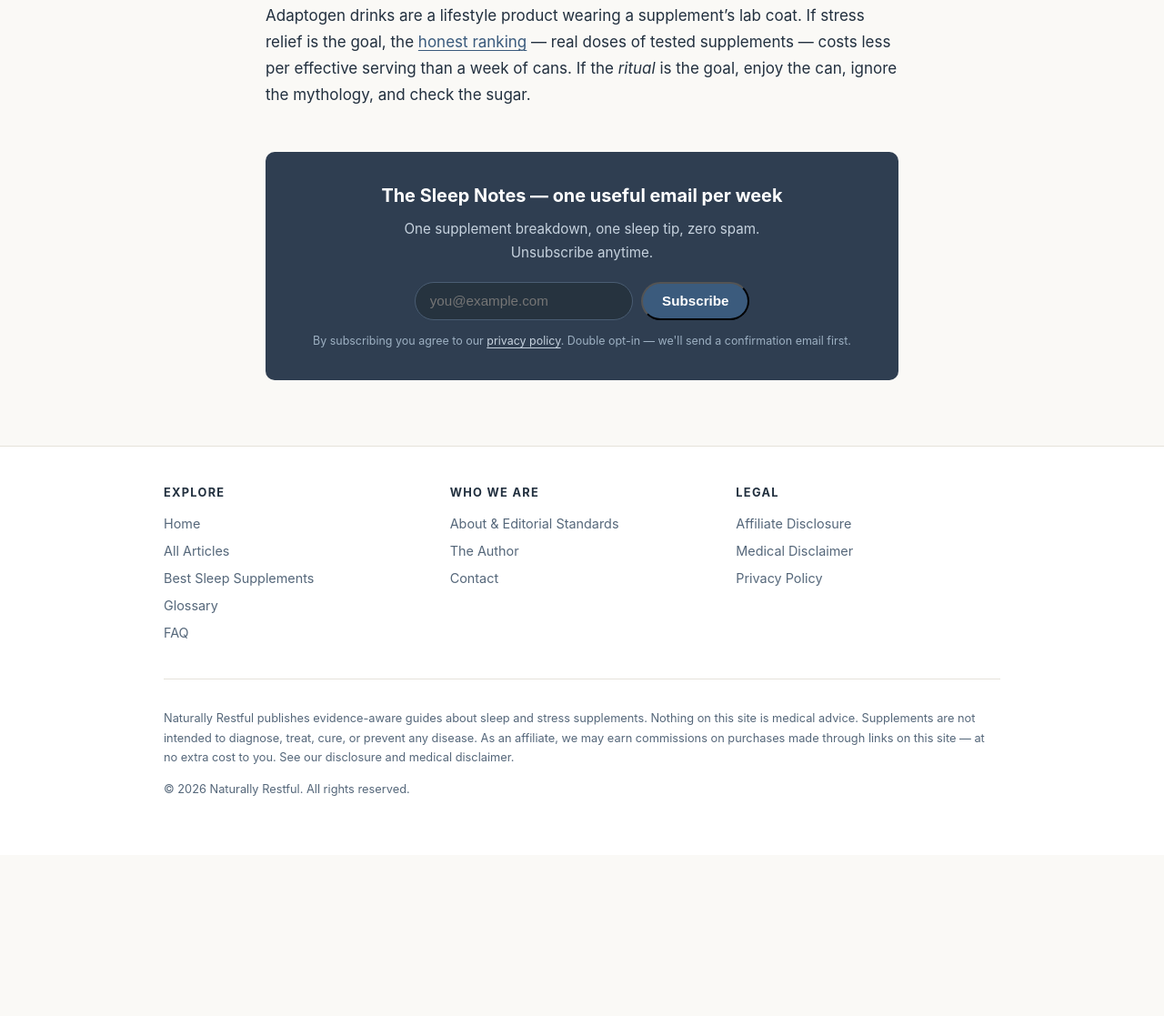
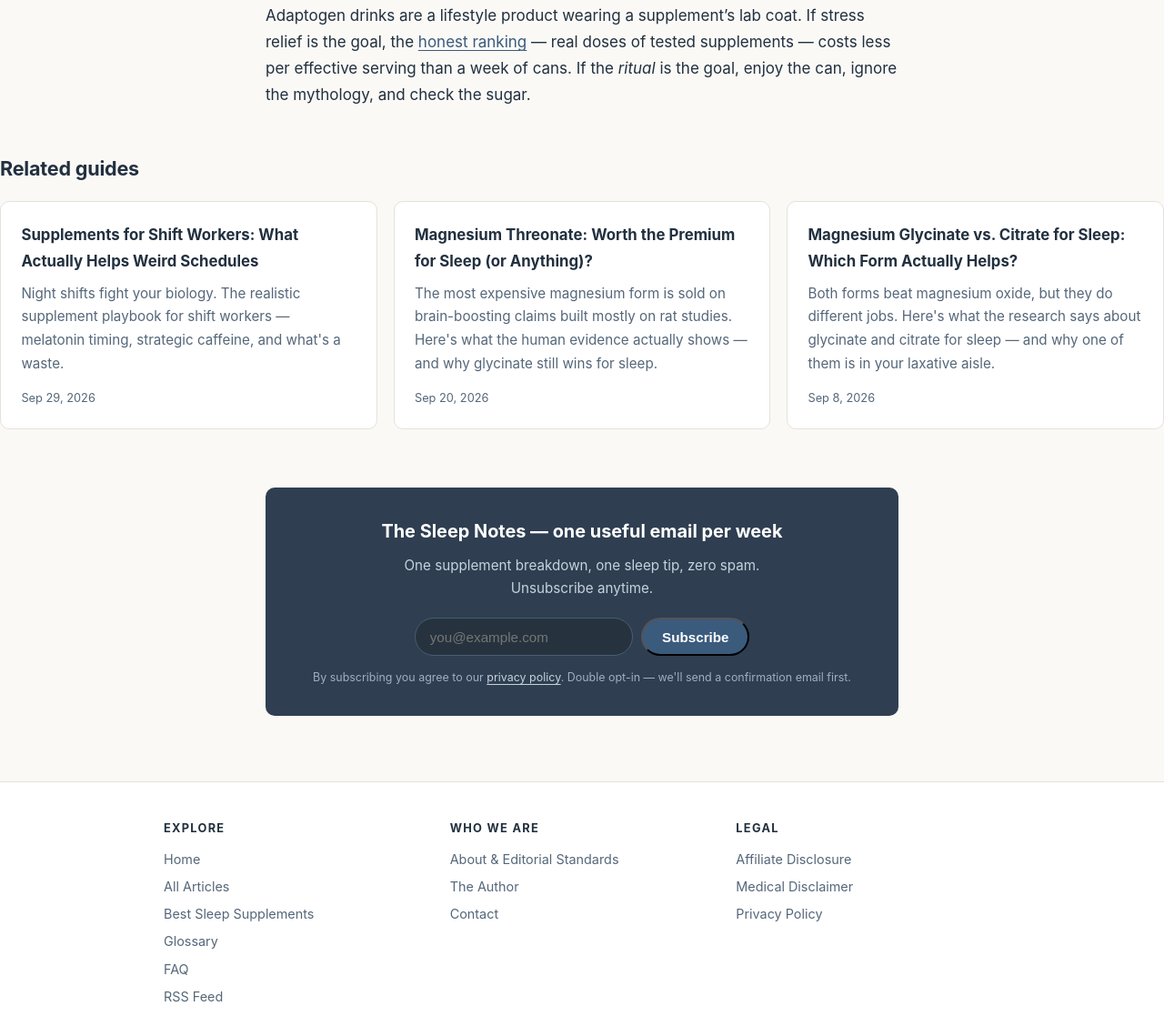
Before and after one commit to fahimengr87/naturally-restful, an Astro site: page /articles/adaptogen-drinks-do-they-work in a window 1280 px wide. Shown: the part 1257-2374 px from the top of the page at 91% size. Before the commit the page ends 2197 px from the top, so only its background shows below. Built offline with nearby package versions, Linux system fonts and the light colour scheme; Astro itself is replaced by a stand-in of ours.

Commit message:
Reach package: IndexNow submission (37 URLs to Bing), RSS feed, related-articles mesh, breadcrumb schema

```diff
--- a/package.json
+++ b/package.json
@@ -9,6 +9,7 @@
     "preview": "astro preview"
   },
   "dependencies": {
+    "@astrojs/rss": "^4.0.19",
     "@astrojs/sitemap": "^3.2.0",
     "astro": "^5.0.0"
   },
--- /dev/null
+++ b/public/849810f1d6e79f394442d638dbab9cac.txt
@@ -0,0 +1 @@
+849810f1d6e79f394442d638dbab9cac
--- a/src/components/SiteFooter.astro
+++ b/src/components/SiteFooter.astro
@@ -12,6 +12,7 @@ const year = new Date().getFullYear();
           <li><a href="/best-sleep-supplements">Best Sleep Supplements</a></li>
           <li><a href="/glossary">Glossary</a></li>
           <li><a href="/faq">FAQ</a></li>
+          <li><a href="/rss.xml">RSS Feed</a></li>
         </ul>
       </div>
       <div>
--- a/src/layouts/BaseLayout.astro
+++ b/src/layouts/BaseLayout.astro
@@ -23,6 +23,7 @@ const fullTitle = title === 'Naturally Restful' ? title : `${title} | Naturally
     <link rel="canonical" href={canonical} />
     <link rel="icon" type="image/svg+xml" href="/favicon.svg" />
     <link rel="sitemap" href="/sitemap-index.xml" />
+    <link rel="alternate" type="application/rss+xml" title="Naturally Restful" href={new URL('/rss.xml', Astro.site)} />
 
     <!-- Open Graph -->
     <meta property="og:type" content="website" />
--- a/src/pages/articles/[slug].astro
+++ b/src/pages/articles/[slug].astro
@@ -20,6 +20,20 @@ const { Content } = await render(article);
 const wordCount = article.body ? article.body.split(/\s+/).filter(Boolean).length : 0;
 const readingTime = Math.max(1, Math.round(wordCount / 200));
 
+// Related articles: tokenized-title overlap scoring (stopwords removed)
+const STOP = new Set(['for', 'the', 'a', 'an', 'of', 'to', 'vs', 'and', 'or', 'in', 'on', 'at', 'is', 'it', 'your', "you're", 'can', 'do', 'does', 'what', 'how', 'why', 'worth', 'best', 'more', 'from']);
+const tokens = (t) => t.toLowerCase().split(/[^a-z0-9]+/).filter((w) => w.length > 2 && !STOP.has(w));
+const thisTokens = new Set(tokens(article.data.title));
+const allOthers = (await getCollection('articles')).filter((a) => a.id !== article.id);
+const related = allOthers
+  .map((a) => {
+    const score = tokens(a.data.title).filter((w) => thisTokens.has(w)).length;
+    return { a, score };
+  })
+  .sort((x, y) => y.score - x.score || y.a.data.pubDate.valueOf() - x.a.data.pubDate.valueOf())
+  .slice(0, 3)
+  .map((x) => x.a);
+
 const dateFmt = (d: Date) =>
   d.toLocaleDateString('en-US', { year: 'numeric', month: 'long', day: 'numeric' });
 
@@ -37,9 +51,19 @@ const articleSchema = {
   author: { '@type': 'Person', name: 'Fahim', url: 'https://naturallyrestful.xyz/author' },
   publisher: { '@type': 'Organization', name: 'Naturally Restful', url: 'https://naturallyrestful.xyz' },
 };
+const breadcrumbSchema = {
+  '@context': 'https://schema.org',
+  '@type': 'BreadcrumbList',
+  itemListElement: [
+    { '@type': 'ListItem', position: 1, name: 'Home', item: 'https://naturallyrestful.xyz' },
+    { '@type': 'ListItem', position: 2, name: 'Articles', item: 'https://naturallyrestful.xyz/articles' },
+    { '@type': 'ListItem', position: 3, name: article.data.title },
+  ],
+};
 ---
 <BaseLayout title={article.data.title} description={article.data.description}>
   <script type="application/ld+json" set:html={JSON.stringify(articleSchema)} />
+  <script type="application/ld+json" set:html={JSON.stringify(breadcrumbSchema)} />
   <article class="container">
     <header class="article-header">
       <span class="tag">{article.data.type === 'article' ? 'Guide' : article.data.type === 'review' ? 'Review' : 'Comparison'}</span>
@@ -67,6 +91,23 @@ const articleSchema = {
     {allowAds && <AdSlot id="after-article" />}
   </article>
 
+  {related.length > 0 && (
+    <section>
+      <h2 class="section-title">Related guides</h2>
+      <div class="card-grid">
+        {related.map((a) => (
+          <a class="card" href={`/articles/${a.id}`}>
+            <h3>{a.data.title}</h3>
+            <p>{a.data.description}</p>
+            <div class="card-meta">
+              {a.data.pubDate.toLocaleDateString('en-US', { year: 'numeric', month: 'short', day: 'numeric' })}
+            </div>
+          </a>
+        ))}
+      </div>
+    </section>
+  )}
+
   <div class="container">
     <EmailOptin />
   </div>
```
Also changed, not shown: docs/autopilot.md (+3 -2 lines), src/pages/rss.xml.js (added, +22 -0 lines), 3 other files.
